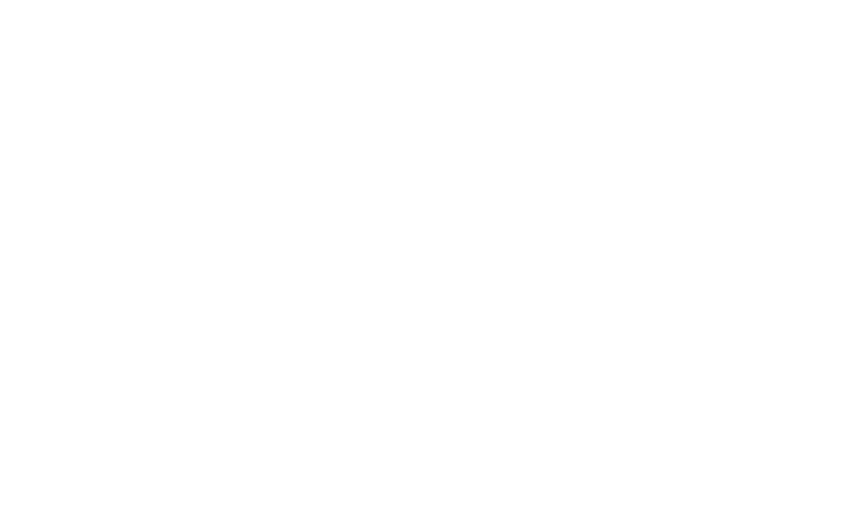
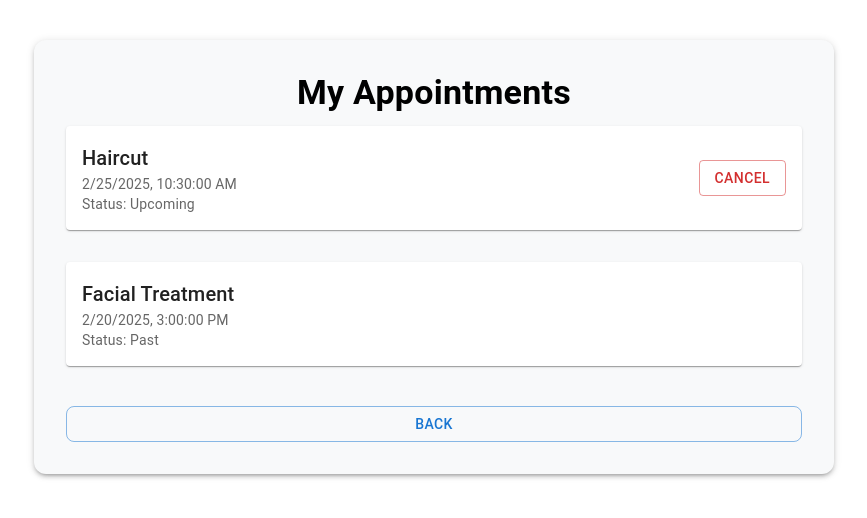
Before and after one commit to maheshisewwandisamaraweera/frontend, a React (Vite) app: page /appointments in a window 1280 px wide. Before the commit this address had no page. Shown: the top 518 px of the page, without its empty margins (206-1073 px from the left). Built offline with nearby package versions, Linux system fonts and the light colour scheme.

Commit message:
create view past appointment and cancel appointments

```diff
--- a/src/App.tsx
+++ b/src/App.tsx
@@ -4,7 +4,7 @@
 //import Navbar from "./components/Navbar";
 import ServicesPage from "./components/ServicesPage";
 import SchedulePage from "./components/SchedulePage";
-//import AppointmentsPage from "./components/AppointmentsPage";
+import AppointmentsPage from "./components/AppointmentsPage";
 //import NotificationsPage from "./components/NotificationsPage";
 import ReviewsPage from "./components/ReviewsPage";
 //import PaymentPage from "./components/PaymentPage";
@@ -21,6 +21,7 @@
           <Route path="/schedule/:serviceName" element={<SchedulePage />} />
           <Route path="/reviews/:serviceName" element={<ReviewsPage />} />
           <Route path="/profile" element={<ProfilePage />} />
+          <Route path="/appointments" element={<AppointmentsPage />} />
 
         </Routes>
       </Container>
--- a/src/components/AppointmentsPage.tsx
+++ b/src/components/AppointmentsPage.tsx
@@ -0,0 +1,95 @@
+import { useState, useEffect } from "react";
+import { Box, Paper, Typography, Button, Grid, Avatar } from "@mui/material";
+import { useNavigate } from "react-router-dom";
+
+export default function AppointmentsPage() {
+  const navigate = useNavigate();
+
+  // Example state for appointments (could come from a backend API in a real application)
+  const [appointments, setAppointments] = useState<any[]>([
+    {
+      id: "1",
+      serviceName: "Haircut",
+      date: "2025-02-25T10:30:00",
+      status: "Upcoming",
+    },
+    {
+      id: "2",
+      serviceName: "Facial Treatment",
+      date: "2025-02-20T15:00:00",
+      status: "Past",
+    },
+  ]);
+
+  const handleCancelAppointment = (appointmentId: string) => {
+    // Logic to cancel appointment (e.g., API call)
+    setAppointments((prev) =>
+      prev.map((appointment) =>
+        appointment.id === appointmentId
+          ? { ...appointment, status: "Canceled" }
+          : appointment
+      )
+    );
+    alert("Appointment canceled successfully!");
+  };
+
+  const handleNavigateBack = () => {
+    navigate("/"); // Redirect back to the profile page
+  };
+
+  useEffect(() => {
+    // Fetch appointments data from the API or server
+    // e.g., fetch("/api/appointments")
+  }, []);
+
+  return (
+    <Box sx={{ display: "flex", justifyContent: "center", mt: 5 }}>
+      <Paper elevation={3} sx={{ p: 4, width: "90%", maxWidth: "800px", borderRadius: 3, backgroundColor: "#f8f9fa" }}>
+        <Typography variant="h4" fontWeight="bold" color="black" align="center" gutterBottom>
+          My Appointments
+        </Typography>
+
+        {/* Display the list of appointments */}
+        <Grid container spacing={2} sx={{ mb: 3 }}>
+          {appointments.length === 0 ? (
+            <Typography>No appointments found</Typography>
+          ) : (
+            appointments.map((appointment) => (
+              <Grid item xs={12} key={appointment.id}>
+                <Paper sx={{ p: 2, mb: 2, display: "flex", justifyContent: "space-between", alignItems: "center" }}>
+                  <Box>
+                    <Typography variant="h6">{appointment.serviceName}</Typography>
+                    <Typography variant="body2" color="text.secondary">
+                      {new Date(appointment.date).toLocaleString()}
+                    </Typography>
+                    <Typography variant="body2" color="text.secondary">
+                      Status: {appointment.status}
+                    </Typography>
+                  </Box>
+
+                  {/* Show cancel button only for upcoming appointments */}
+                  {appointment.status === "Upcoming" && (
+                    <Button
+                      variant="outlined"
+                      color="error"
+                      onClick={() => handleCancelAppointment(appointment.id)}
+                    >
+                      Cancel
+                    </Button>
+                  )}
+                </Paper>
+              </Grid>
+            ))
+          )}
+        </Grid>
+
+        {/* Navigate to profile page */}
+        <Box sx={{ textAlign: "center", mt: 3 }}>
+          <Button variant="outlined" sx={{ width: "100%", borderRadius: 2 }} onClick={handleNavigateBack}>
+            Back
+          </Button>
+        </Box>
+      </Paper>
+    </Box>
+  );
+}
--- a/src/components/ProfilePage.tsx
+++ b/src/components/ProfilePage.tsx
@@ -42,9 +42,9 @@
     alert("Profile saved successfully!");
   };
 
-  // Navigate to services page
-  const handleNavigateToServices = () => {
-    navigate("/");  // Redirect to the service page
+  // Navigate to appointments page
+  const handleNavigateToAppointments = () => {
+    navigate("/appointments");  // Redirect to the appointments page
   };
 
   return (
@@ -119,14 +119,14 @@
           </Button>
         </Box>
 
-        {/* Navigate to services page */}
+        {/* Navigate to appointments page */}
         <Box sx={{ textAlign: "center", mt: 3 }}>
           <Button
             variant="outlined"
             sx={{ width: "100%", borderRadius: 2 }}
-            onClick={handleNavigateToServices}
+            onClick={handleNavigateToAppointments}
           >
-            Back
+            View Appointments
           </Button>
         </Box>
       </Paper>
```
